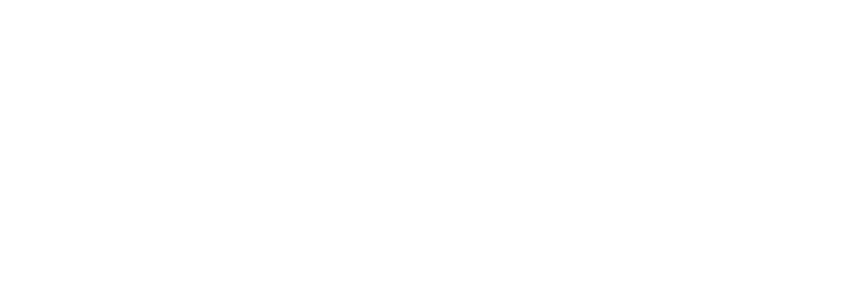
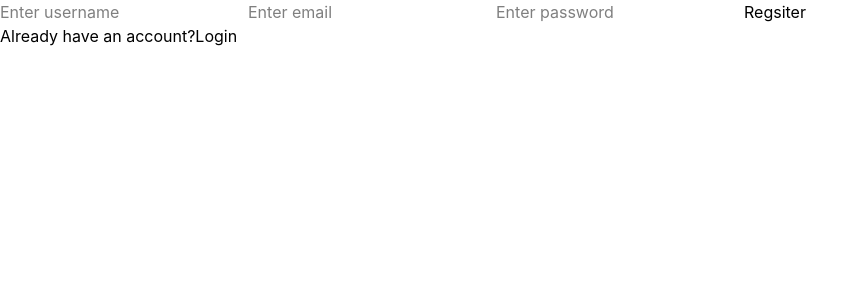
Before and after one commit to roshan-vyas-dev/codeBuddy, a React app in the folder frontend/: page /register in a window 1280 px wide. Shown: the top 300 px of the page, without its empty margins (0-868 px from the left). Built offline with nearby package versions, Linux system fonts and the light colour scheme; the HTML template or start-up script is replaced by a standard one.

Commit message:
Implement user registration page

```diff
--- a/frontend/src/pages/Register.jsx
+++ b/frontend/src/pages/Register.jsx
@@ -1,8 +1,61 @@
-import React from 'react'
+import { useState } from "react"
+import axios from "axios"
+import { Link, useNavigate } from "react-router-dom"
+
 
 function Register() {
+  const [username, setUsername] = useState("");
+  const [email, setEmail] = useState("");
+  const [password, setPassword] = useState("");
+
+  const navigate = useNavigate();
+
+
+  const handleSubmit = async (e) => {
+    e.preventDefault();
+
+    try {
+
+      const response = await axios.post(
+        "http://localhost:5000/api/auth/register",
+        {
+          username,
+          email,
+          password
+        }
+      );
+
+
+
+      navigate("/login");
+
+
+    } catch (error) {
+      console.log(error);
+
+    }
+  }
+
+
   return (
     <div>
+      <form onSubmit={handleSubmit}>
+
+        <input type="text" value={username} placeholder="Enter username" onChange={(e) => setUsername(e.target.value)} />
+        <input type="email" value={email} placeholder="Enter email" onChange={(e) => setEmail(e.target.value)} />
+        <input type="password" value={password} placeholder="Enter password" onChange={(e) => setPassword(e.target.value)} />
+
+
+        <button type="submit">Regsiter</button>
+
+
+      </form>
+
+      <p>
+        Already have an account?
+
+        <Link to="/login">Login</Link>
+      </p>
 
     </div>
   )
```
